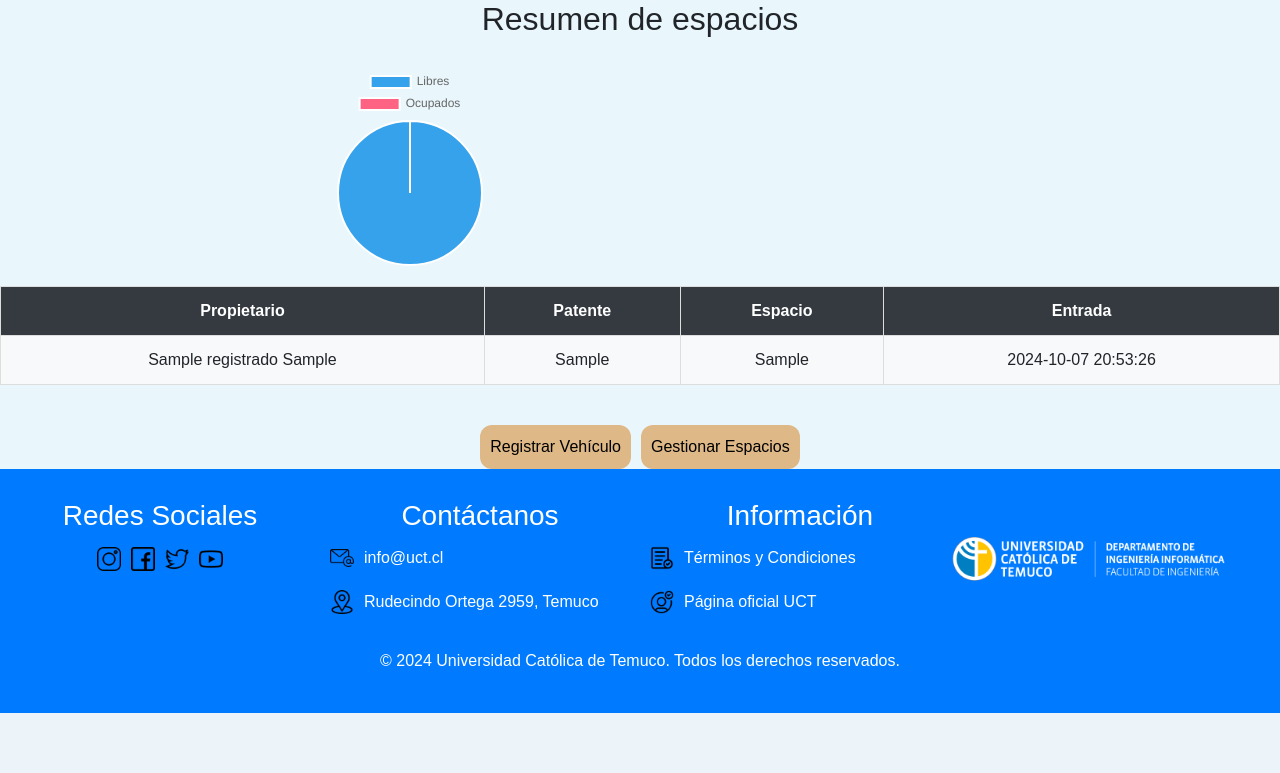
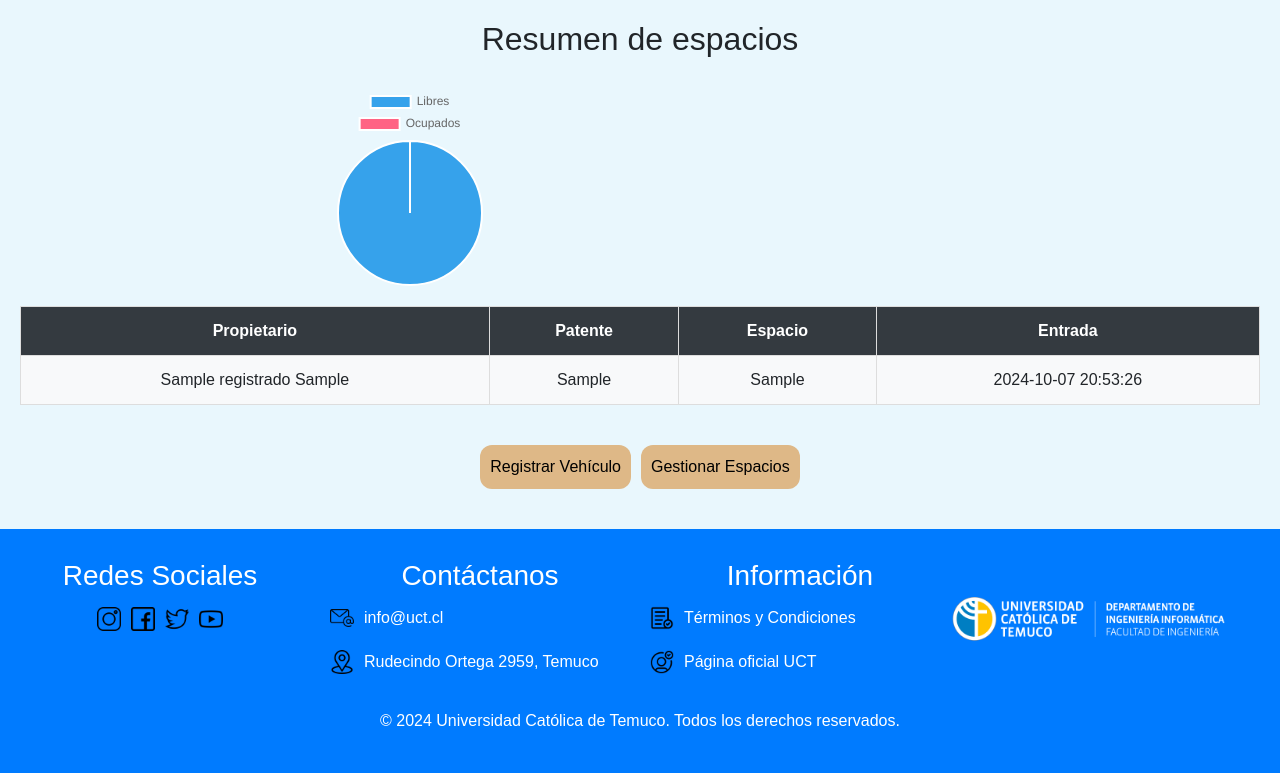
Before and after one commit to EstefaniaSandoval/Integracion1_version2, a PHP site: page /php/pag_inicio.php in a window 1280 px wide. Shown: the part 118-891 px from the top of the page. Before the commit the page ends 831 px from the top, so only its background shows below. Run offline with PHP 8.4, Linux system fonts and the light colour scheme; the visitor is signed in with stand-in values (Sample User, id 1); tables that the repository leaves empty or names only in its code hold one stand-in row (values such as "Sample post"); data that the repository does not hold is empty; a map, chart or similar area stays blank.

Commit message:
se acomo pagina principal

```diff
--- a/Integracion_I/estructura/css/styles.css
+++ b/Integracion_I/estructura/css/styles.css
@@ -17,9 +17,12 @@ body {
     padding: 40px;
 }
 
+/*
 .intro h3, .intro p, .cta, .btn, table, th, td, form, .modal, .modal-content, header, nav, .acciones {
-    /* Añade estilos similares a los proporcionados anteriormente */
+    /* Añade estilos similares a los proporcionados anteriormente
 }
+*/
+
 
 /* Contenedor para los gráficos */
 .chart-wrapper {
@@ -322,7 +325,7 @@ nav ul li a {
     display: none;
     position: absolute;
     background-color: #f9f9f9;
-    min-width: 160px;
+    min-width: 160px;    margin-top: 20px;
     box-shadow: 0px 8px 16px 0px rgba(0,0,0,0.2);
     z-index: 1;
 }
@@ -348,3 +351,20 @@ nav ul li a {
     gap: 10px;
     margin-top: 20px;
 }
+
+.text-center {
+    text-align: center;
+    margin-top: 20px;
+}
+
+.acciones {
+    margin-bottom: 40px;
+}
+
+table {
+    width: calc(100% - 40px); /* Ajusta el ancho para considerar los márgenes */
+    border-collapse: collapse;
+    margin: 20px 20px 20px 20px; /* Añade margen a todos los lados */
+    font-family: Arial, sans-serif;
+    background-color: #f8f9fa;
+}
--- a/Integracion_I/estructura/php/cabecera.php
+++ b/Integracion_I/estructura/php/cabecera.php
@@ -26,9 +26,10 @@
 <body style="background-color: #e9f7fd;">
     <header class="bg-primary py-3">
         <nav class="navbar navbar-expand-lg navbar-dark container">
-            <a class="navbar-brand" href="#">
-                <img src="../img/logo.png" alt="Logo Universidad" width="170" height="60"> <!-- Logo de la universidad -->
+            <a class="navbar-brand logo-left" href="#">
+                <img src="../img/logo.png" alt="Logo Universidad" width="170" height="60">
             </a>
+
 
             <!-- Título centrado entre el logo y el menú -->
             <div class="navbar-title" style="margin-left: 20px; flex-grow: 1; text-align: center;">
```
